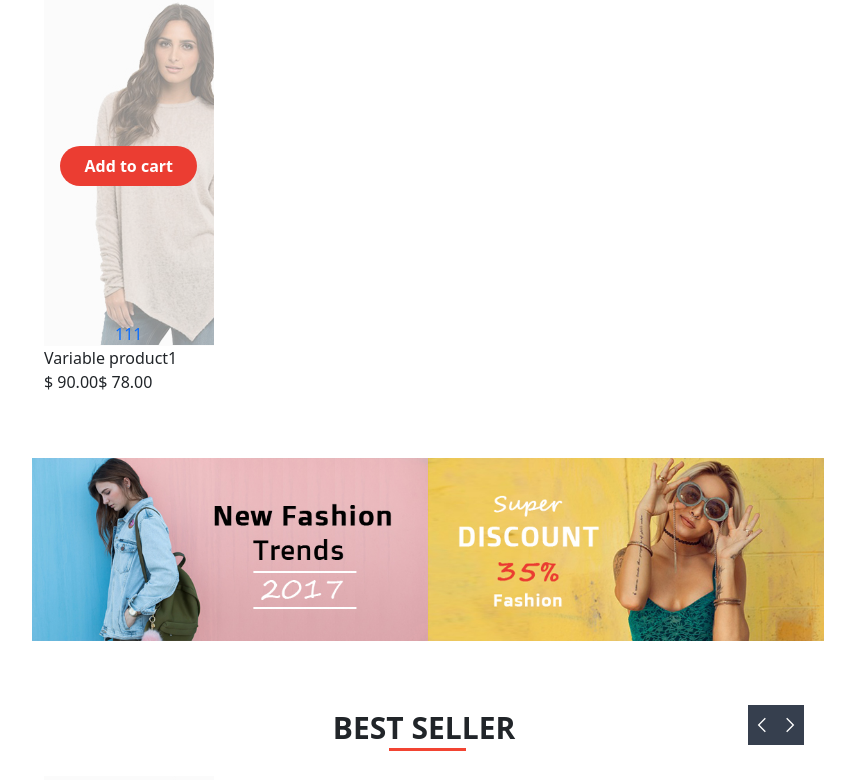
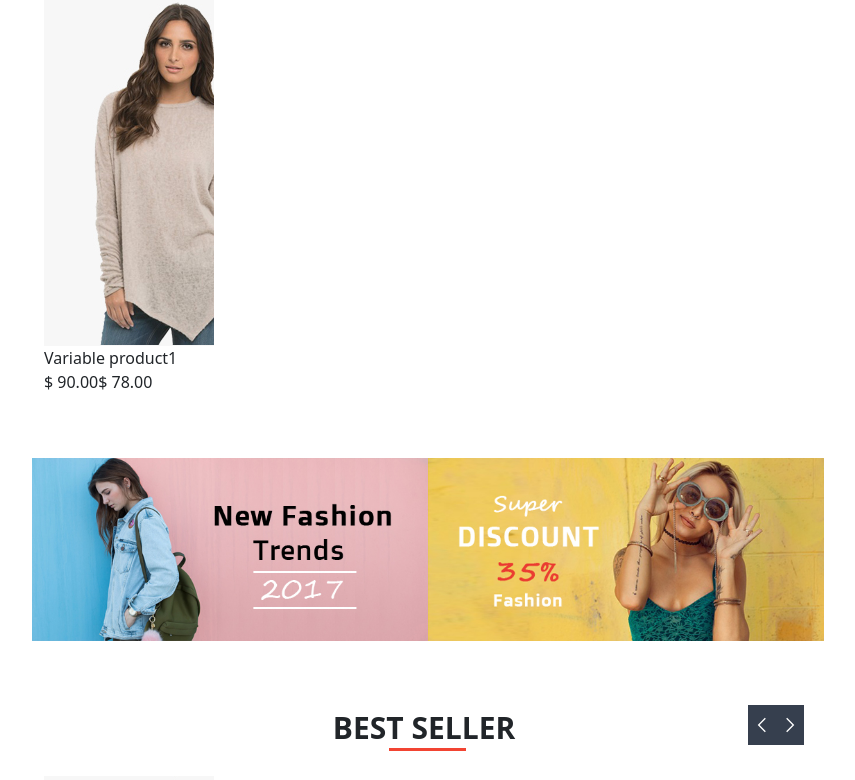
Before and after one commit to HuyDinh97/reactjs-shop, a React (Create React App) app: page / in a window 1280 px wide. Shown: the part 1114-1894 px from the top of the page, without its empty margins (212-1067 px from the left). Built offline with nearby package versions, Linux system fonts and the light colour scheme.

Commit message:
update product opacity layer

```diff
--- a/src/components/Layout/Popular Product/Product.js
+++ b/src/components/Layout/Popular Product/Product.js
@@ -4,6 +4,10 @@ import { GrNext, GrPrevious } from 'react-icons/gr';
 import { Navigation } from 'swiper';
 import Row from 'react-bootstrap/Row';
 import Col from 'react-bootstrap/Col';
+import { HiHeart } from 'react-icons/hi';
+import { BsFillEyeFill } from 'react-icons/bs';
+import { TbRefresh } from 'react-icons/tb';
+
 import TitleUnderline from './TitleUnderline';
 
 import 'swiper/swiper-bundle.min.css';
@@ -71,9 +75,15 @@ function PopularProduct({ name }) {
                       </button>
                     </div>
                     <div className={classes.opacity_icon}>
-                      <span>1</span>
-                      <span>1</span>
-                      <span>1</span>
+                      <span>
+                        <HiHeart />
+                      </span>
+                      <span>
+                        <BsFillEyeFill />
+                      </span>
+                      <span>
+                        <TbRefresh />
+                      </span>
                     </div>
                   </div>
                   <div className={classes.white_overlay} />
--- a/src/components/Layout/Popular Product/Product.module.css
+++ b/src/components/Layout/Popular Product/Product.module.css
@@ -98,7 +98,7 @@ svg polyline {
 }
 
 .hide {
-  display: flex;
+  display: none;
   justify-content: center;
   align-items: flex-end;
 
@@ -116,5 +116,18 @@ svg polyline {
 }
 
 .opacity_icon {
-  margin-top: 100%;
+  margin-top: 60%;
+  margin-bottom: 5%;
 }
+
+.opacity_icon span {
+  font-size: 40px;
+  color: white;
+  margin: 5px;
+}
+
+.opacity_icon svg {
+  background-color: #363f4e;
+  border-radius: 20px;
+  padding: 5px;
+}
```
